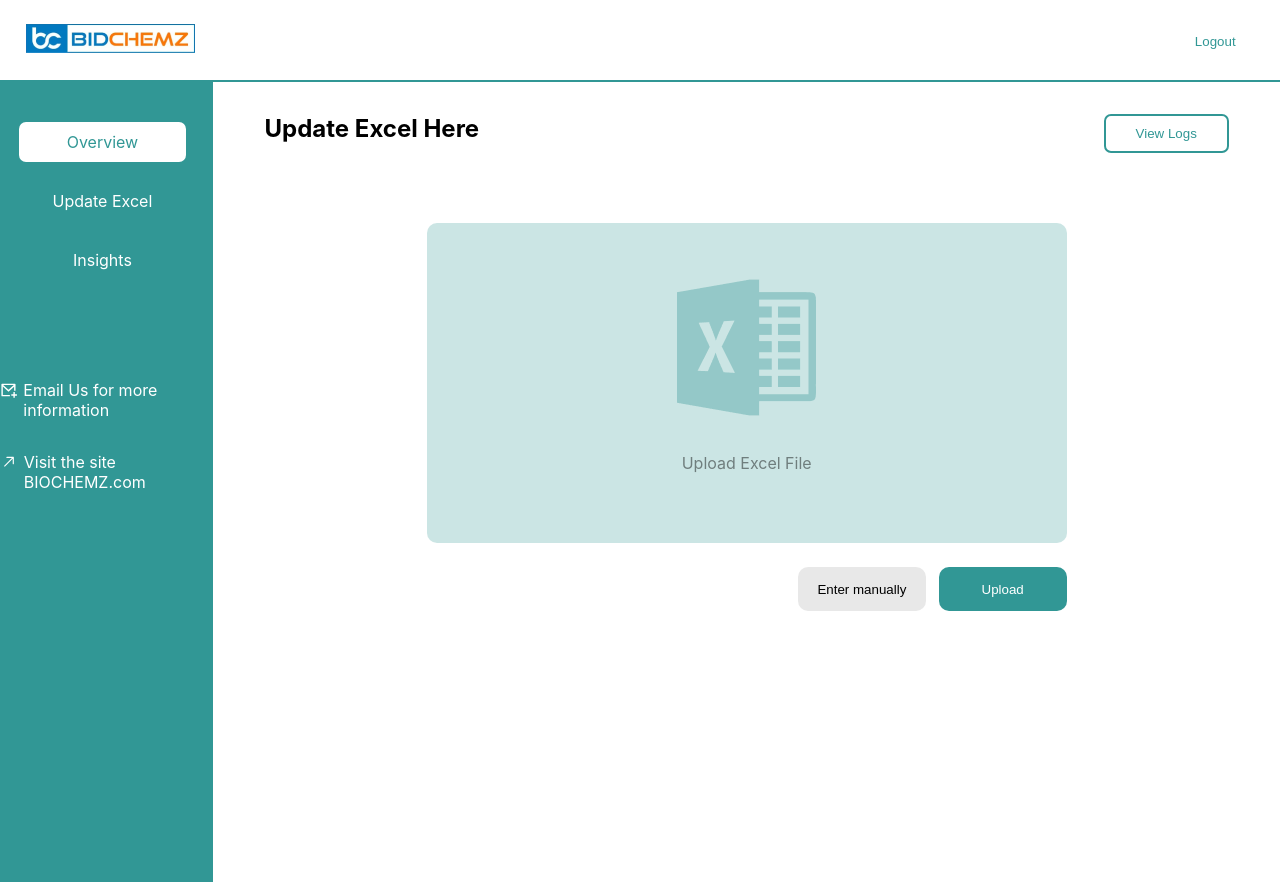
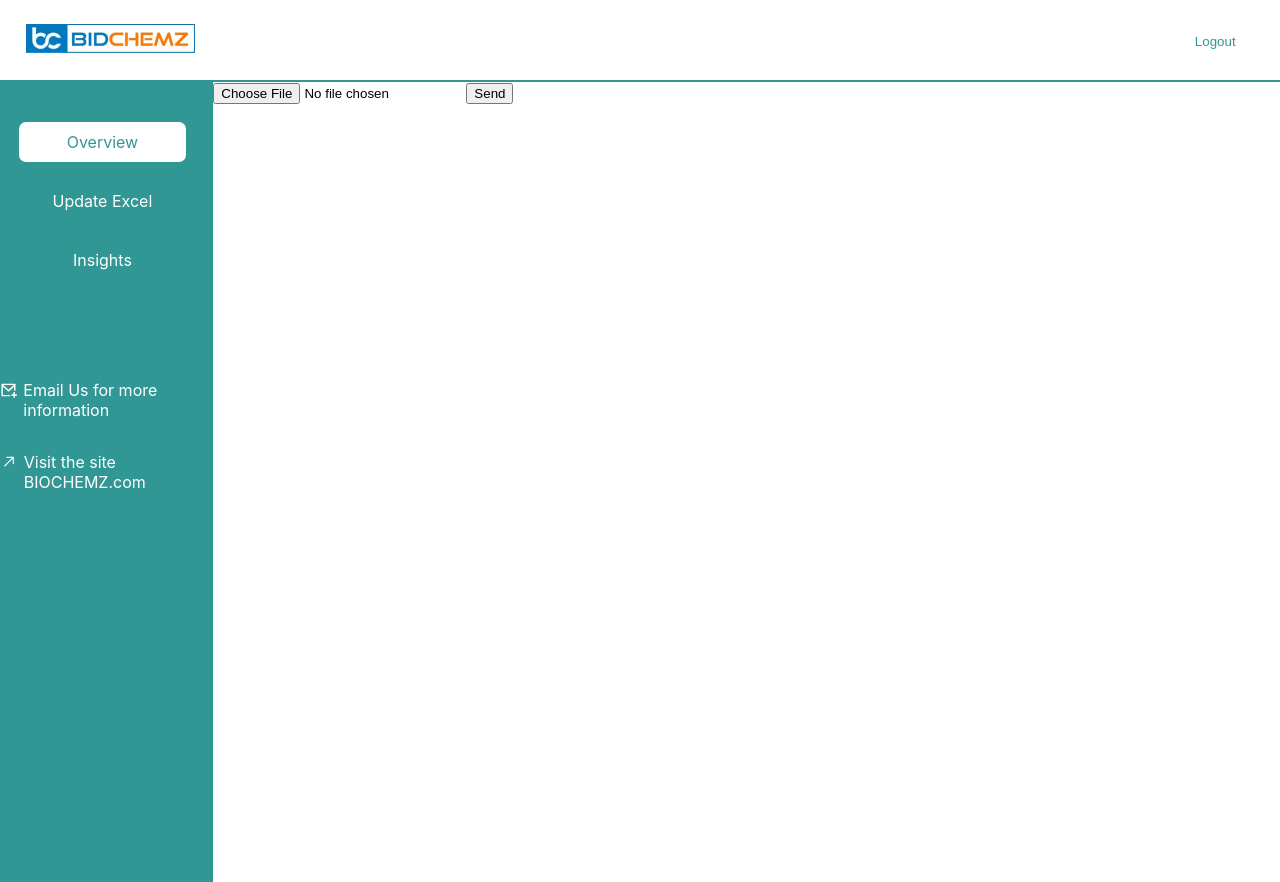
Before and after one commit to cehpoint-official/Investor-portal, a React (Create React App) app: page /Excel in a window 1280 px wide. Built offline with nearby package versions, Linux system fonts and the light colour scheme.

Commit message:
Excel added

```diff
--- a/package.json
+++ b/package.json
@@ -13,13 +13,15 @@
     "@testing-library/jest-dom": "^5.17.0",
     "@testing-library/react": "^13.4.0",
     "@testing-library/user-event": "^13.5.0",
+    "firebase": "^10.5.2",
     "react": ">=18.2.0",
     "react-dom": "^18.2.0",
     "react-icons": "^4.11.0",
     "react-router-dom": "^6.16.0",
     "react-scripts": "5.0.1",
     "recharts": "^2.8.0",
-    "web-vitals": "^2.1.4"
+    "web-vitals": "^2.1.4",
+    "xlsx": "^0.18.5"
   },
   "scripts": {
     "start": "react-scripts start",
--- a/src/App.js
+++ b/src/App.js
@@ -7,7 +7,6 @@ import Investor from './Pages/Investor/Investor';
 import Insights from './Pages/Insights/Insights';
 
 import { BrowserRouter, Routes, Route } from 'react-router-dom';
-
 
 
 function App() {
--- a/src/Pages/Excel/Excel.jsx
+++ b/src/Pages/Excel/Excel.jsx
@@ -1,79 +1,47 @@
-import React, { useState } from 'react'
-import excelImg from "../../Assets/excel.png"
-import "./Excel.css"
+import React, { useState } from 'react';
+import * as XLSX from 'xlsx';
+import database from './firebase'; // Import the firebase instance
 
 const Excel = () => {
-  const [selectedFile, setSelectedFile] = useState(null);
-  const [errorMessage, setErrorMessage] = useState('');
+  const [jsonData, setJsonData] = useState(null);
 
-  const handleFileChange = (e) => {
-    e.preventDefault();
+  const handleFile = (e) => {
     const file = e.target.files[0];
-    processFile(file);
+    const reader = new FileReader();
+
+    reader.onload = (event) => {
+      const data = event.target.result;
+      const workbook = XLSX.read(data, { type: 'binary' });
+      const sheet_name = workbook.SheetNames[0];
+      const worksheet = workbook.Sheets[sheet_name];
+      const dataJson = XLSX.utils.sheet_to_json(worksheet);
+      setJsonData(dataJson);
+    };
+
+    reader.readAsBinaryString(file);
   };
 
-  const processFile = (file) => {
-    if (file) {
-      const allowedExtensions = ['csv', 'xlsx'];
-      const fileExtension = file.name.split('.').pop().toLowerCase();
-
-      if (allowedExtensions.includes(fileExtension)) {
-        setSelectedFile(file);
-        setErrorMessage('');
-      } else {
-        setSelectedFile(null);
-        setErrorMessage('Please select a valid CSV or XLSX file.');
-      }
+  const sendDataToFirebase = () => {
+    if (jsonData) {
+      const excelDataRef = database.ref('excelData');
+      excelDataRef.set(jsonData)
+        .then(() => {
+          console.log('Data uploaded to Firebase!');
+        })
+        .catch((error) => {
+          console.error('Error uploading data:', error);
+        });
+    } else {
+      console.error('No data to upload.');
     }
   };
 
-  const handleDrop = (e) => {
-    e.preventDefault();
-    const file = e.dataTransfer.files[0];
-    processFile(file);
-  };
+  return (
+    <div>
+      <input type="file" onChange={handleFile} />
+      <button onClick={sendDataToFirebase}>Send</button>
+    </div>
+  );
+};
 
-  const handleDragOver = (e) => {
-    e.preventDefault();
-  };
-  return (
-    <div className='Excel'>
-      <button className='logs'>View Logs</button>
-      {/* <img src={excelImg} alt="" /> */}
-      <h2>Update Excel Here</h2>
-      <div className="mainDiv">
-        <div style={{ width: '50vw', height: '40vh' }}>
-          <div
-            onDrop={handleDrop}
-            onDragOver={handleDragOver}
-            style={{ width: '100%', height: '100%', borderRadius: "10px", backgroundColor: "rgb(49,151,149,0.25)", display: 'flex', flexDirection: 'column', alignItems: 'center', justifyContent: 'center' }}
-          >
-            <label htmlFor="fileInput" className='dropLabel' style={{ cursor: 'pointer', display:"flex",flexDirection:"column",alignItems: 'center', justifyContent: 'center'}}>
-              <img src={excelImg} alt="" /><br/>
-              <p style={{ color:"rgba(0,0,0,0.45)"}}>Upload Excel File</p>
-            </label>
-          </div>
-          <input
-            type="file"
-            accept=".csv, .xlsx"
-            onChange={handleFileChange}
-            id="fileInput"
-            style={{ display: 'none' }}
-          />
-          {errorMessage && <p style={{ color: 'red' }}>{errorMessage}</p>}
-          {selectedFile && (
-            <p>
-              {selectedFile.name}
-            </p>
-          )}
-          <div className='Btns'>
-            <button className='manualBtn'>Enter manually</button>
-            <button className='uploadBtn'>Upload</button>
-          </div>
-        </div>
-      </div>
-    </div>
-  )
-}
-
-export default Excel
+export default Excel;
--- /dev/null
+++ b/src/Pages/Excel/firebase.js
@@ -0,0 +1,17 @@
+import { initializeApp } from "firebase/app";
+import { getDatabase } from 'firebase/database';
+
+const firebaseConfig = {
+  apiKey: "AIzaSyAivZvWaEua-18ZGH4bXBPOPal1tDoRcIc",
+  authDomain: "bidchemz-28.firebaseapp.com",
+  projectId: "bidchemz-28",
+  storageBucket: "bidchemz-28.appspot.com",
+  messagingSenderId: "714377497787",
+  appId: "1:714377497787:web:976fbc64d4d2c390812d9e",
+  measurementId: "G-8JW8BERFGS"
+};
+
+const app = initializeApp(firebaseConfig);
+const database = getDatabase(app);
+
+export default database;
```
Also changed, not shown: 1 other file (tests, documents, lock files or other folders).
